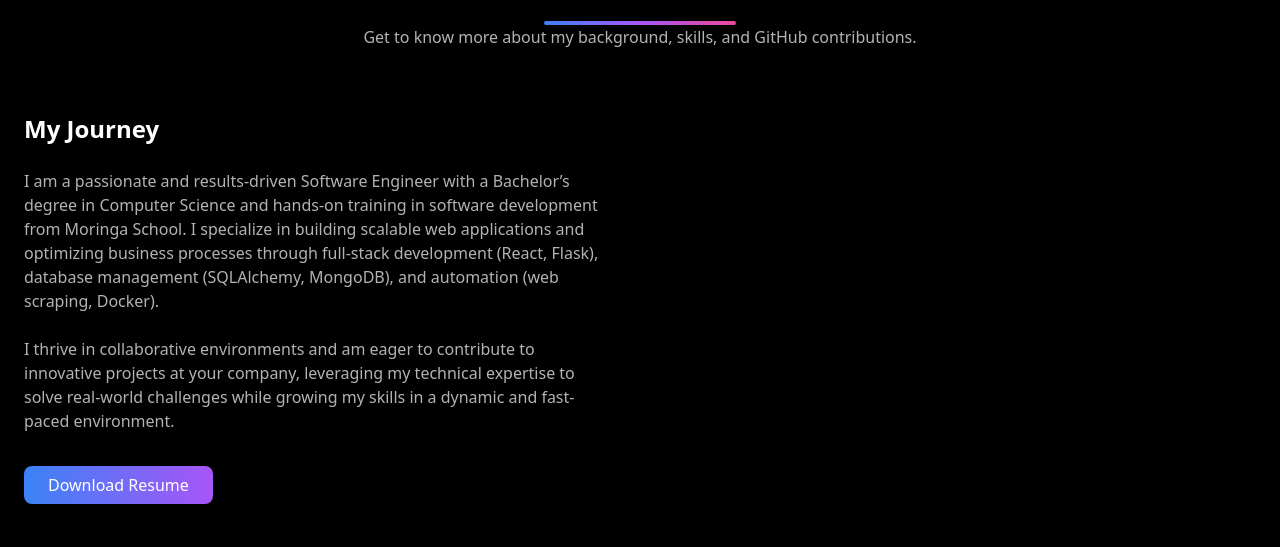
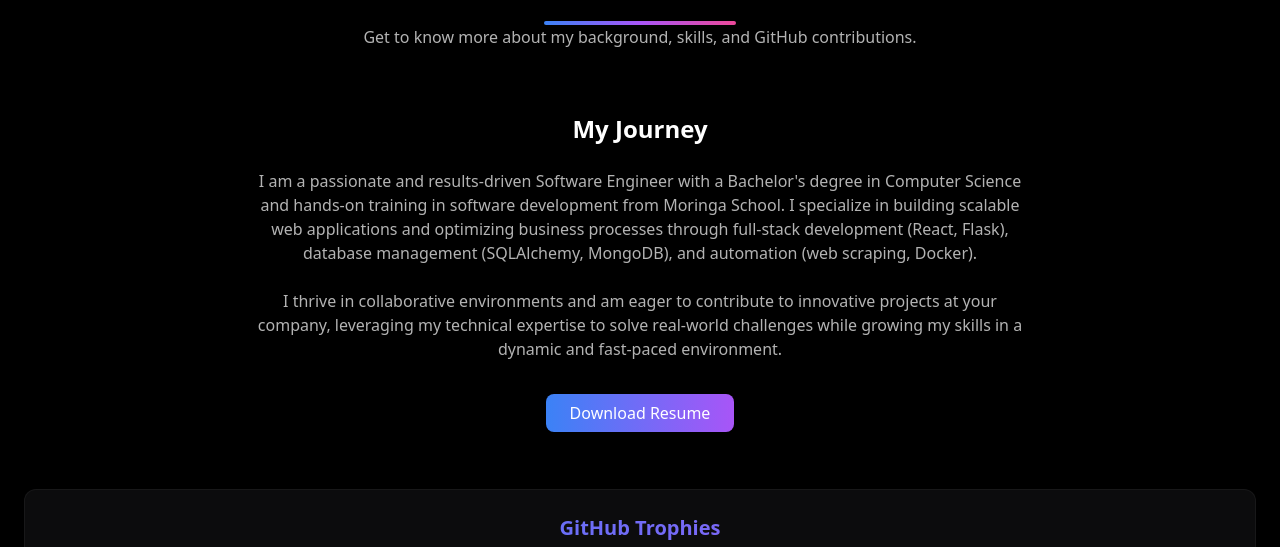
Before and after one commit to koskei-kipkoech/Personal-Portfolio, a Next.js app: page / in a window 1280 px wide. Shown: the part 915-1462 px from the top of the page. Built offline with nearby package versions, Linux system fonts and the light colour scheme.

Commit message:
Updates text size

```diff
--- a/components/about.tsx
+++ b/components/about.tsx
@@ -17,20 +17,21 @@ function About() {
           </p>
         </div>
 
-        <div className="grid md:grid-cols-2 gap-12 items-start mb-16">
+        {/* Updated journey section - centered on all screen sizes */}
+        <div className="flex justify-center mb-16">
           <motion.div
-            initial={{ opacity: 0, x: -20 }}
-            whileInView={{ opacity: 1, x: 0 }}
+            initial={{ opacity: 0, y: -20 }}
+            whileInView={{ opacity: 1, y: 0 }}
             transition={{ duration: 0.5 }}
             viewport={{ once: true }}
-            className="space-y-6"
+            className="space-y-6 max-w-3xl text-center"
           >
             <h3 className="text-2xl font-semibold">My Journey</h3>
+            <h4 className="text-white/70">
+              I am a passionate and results-driven Software Engineer with a Bachelor's degree in Computer Science and hands-on training in software development from Moringa School. I specialize in building scalable web applications and optimizing business processes through full-stack development (React, Flask), database management (SQLAlchemy, MongoDB), and automation (web scraping, Docker).
+            </h4>
             <p className="text-white/70">
-            I am a passionate and results-driven Software Engineer with a Bachelor’s degree in Computer Science and hands-on training in software development from Moringa School. I specialize in building scalable web applications and optimizing business processes through full-stack development (React, Flask), database management (SQLAlchemy, MongoDB), and automation (web scraping, Docker).
-            </p>
-            <p className="text-white/70">
-            I thrive in collaborative environments and am eager to contribute to innovative projects at your company, leveraging my technical expertise to solve real-world challenges while growing my skills in a dynamic and fast-paced environment.
+              I thrive in collaborative environments and am eager to contribute to innovative projects at your company, leveraging my technical expertise to solve real-world challenges while growing my skills in a dynamic and fast-paced environment.
             </p>
             <div className="pt-4">
               <a
@@ -42,7 +43,6 @@ function About() {
                 Download Resume
               </a>
             </div>
-
           </motion.div>
         </div>
 
```
